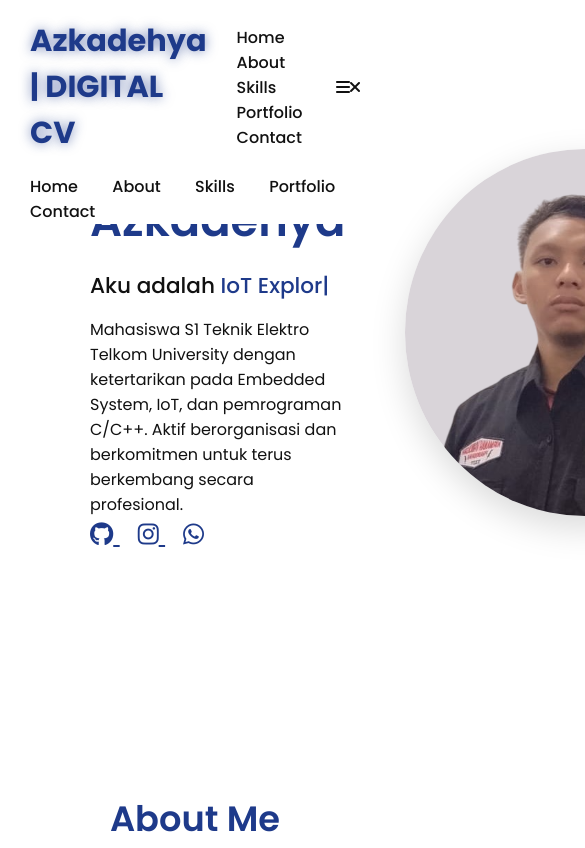
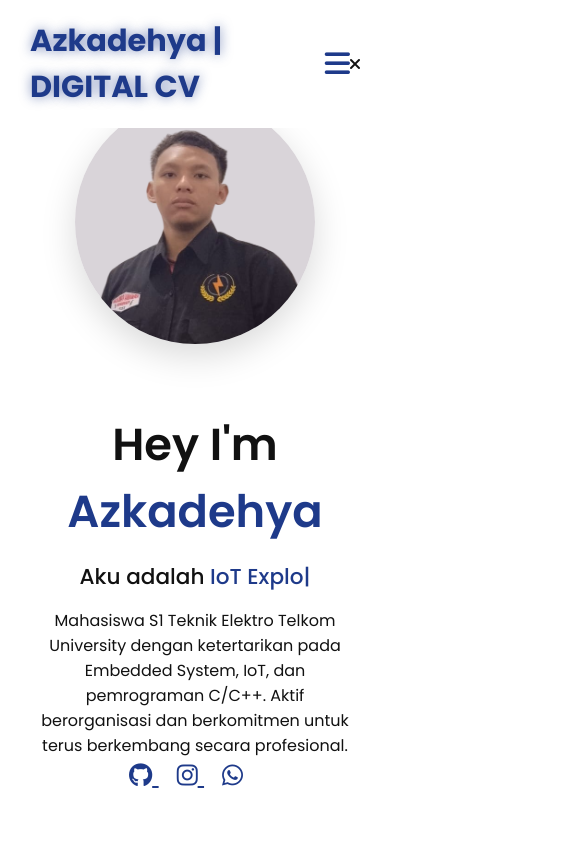
Before and after one commit to Azkadehya67/CV_DIGITAL, a plain HTML site: page index.html in a window 390 px wide. Shown: the top 848 px of the page, 585 px wide, since content can reach past the window. Drawn offline with nearby package versions, Linux system fonts and the light colour scheme.

Commit message:
Update style.css

```diff
--- a/style.css
+++ b/style.css
@@ -201,3 +201,65 @@ footer{
     opacity: 1;
     transform: translateY(0);
 }
+
+@media (max-width: 768px) {
+
+    /* NAVBAR */
+    .links{
+        display: none;
+    }
+
+    .hamburg{
+        display: block;
+        font-size: 1.8rem;
+        color: #1e3a8a;
+        cursor: pointer;
+    }
+
+    .dropdown{
+        position: absolute;
+        top: 70px;
+        right: 30px;
+        background: #fff;
+        padding: 25px;
+        border-radius: 15px;
+        box-shadow: 0 15px 40px rgba(0,0,0,0.15);
+        transform: translateY(-500px);
+        transition: 0.4s ease;
+    }
+
+    .dropdown .links a{
+        display: block;
+        margin: 15px 0;
+    }
+
+    /* SECTION */
+    section{
+        padding: 100px 30px;
+    }
+
+    /* MAIN */
+    .main-container{
+        flex-direction: column-reverse;
+        text-align: center;
+    }
+
+    .image img{
+        width: 240px;
+    }
+
+    /* SOCIAL */
+    .social{
+        justify-content: center;
+    }
+
+    /* SKILLS */
+    .skills-grid{
+        grid-template-columns: 1fr;
+    }
+
+    /* CONTACT */
+    .contact-card{
+        padding: 35px 25px;
+    }
+}
```
